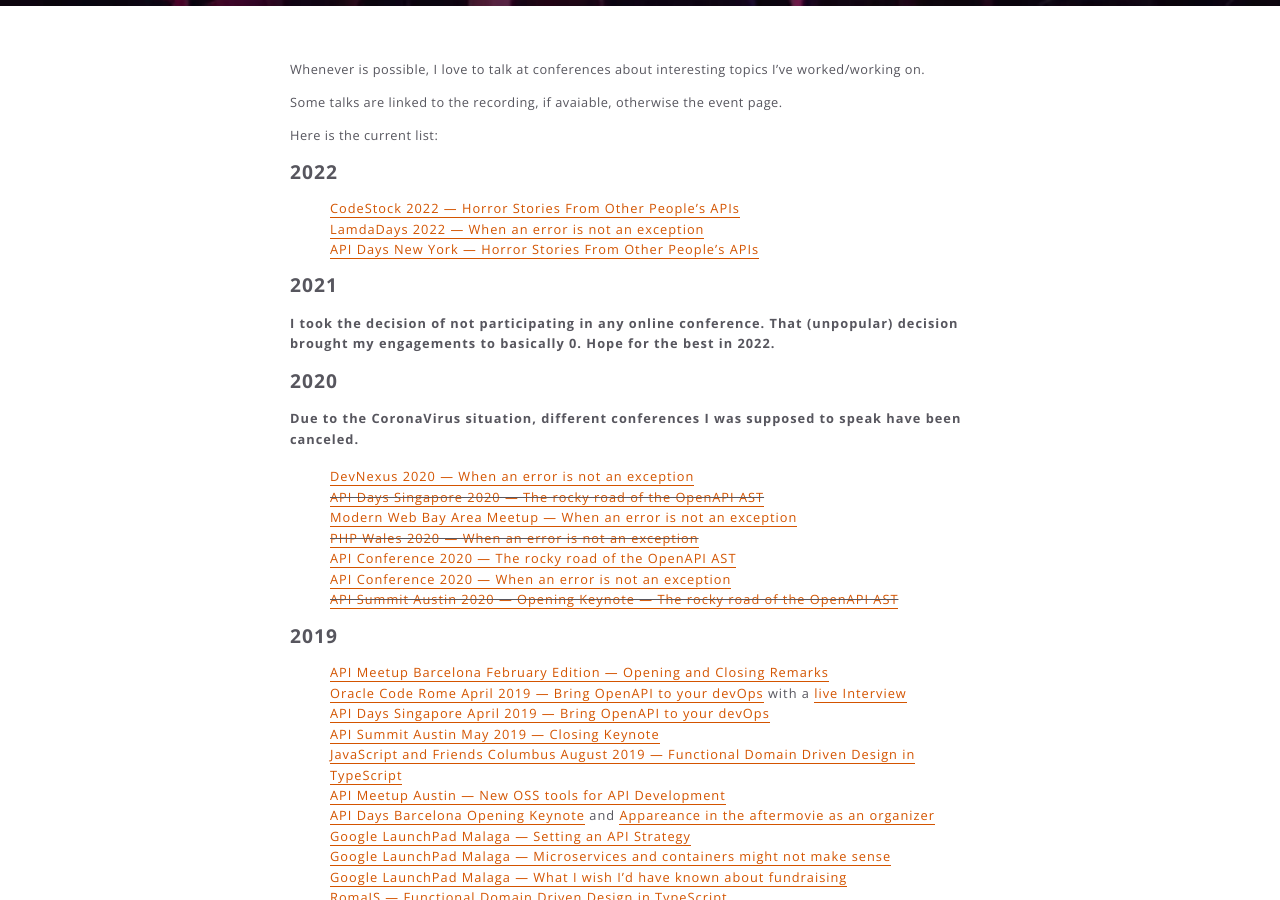
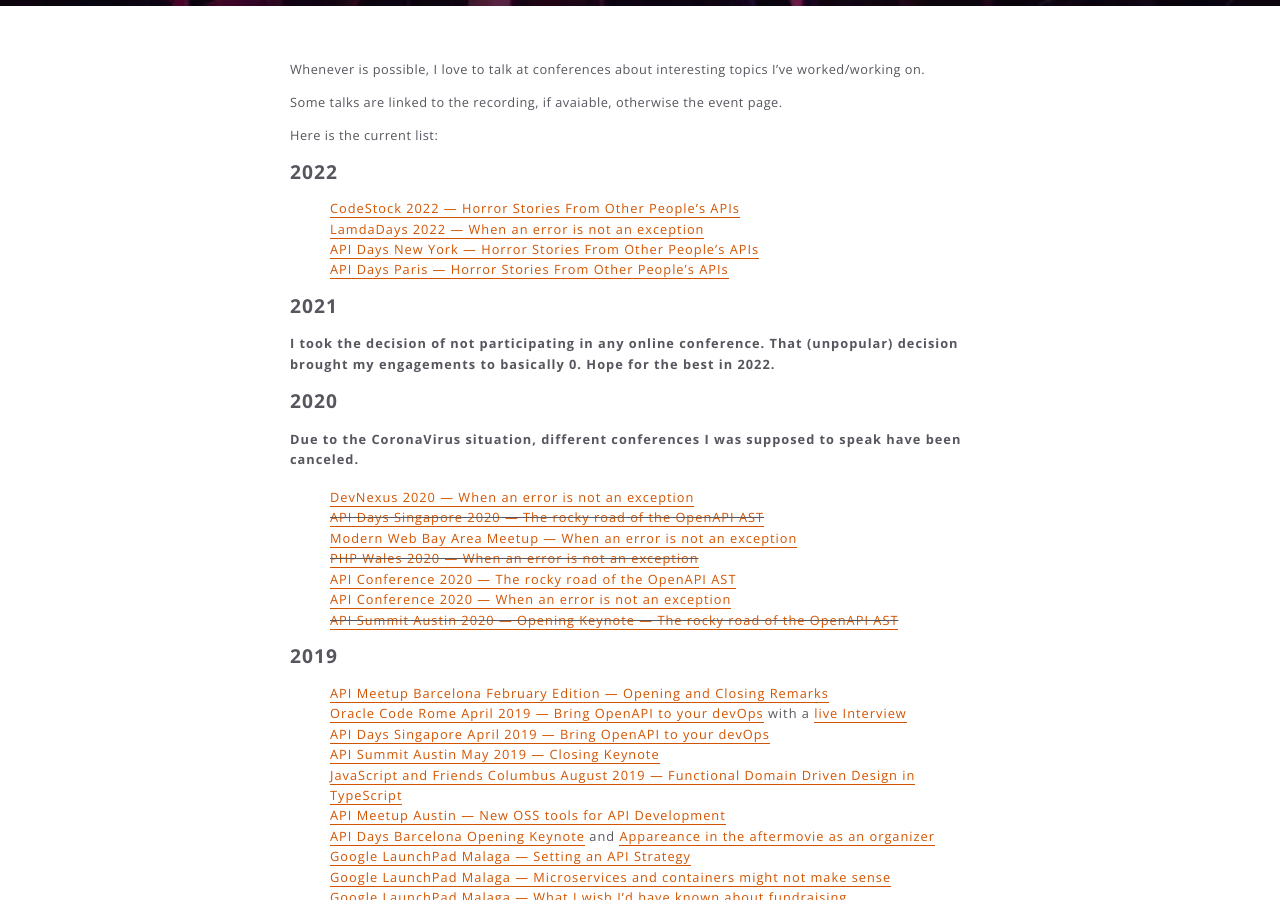
Before and after one commit to XVincentX/vncz, a Jekyll site: the page built from talks.md, in a window 1280 px wide and 900 px high, scrolled down 489 px. Built offline with Jekyll 4.4.1, drawn with Linux system fonts in a browser that asks for light colours.

Commit message:
Update talks.md

```diff
--- a/talks.md
+++ b/talks.md
@@ -14,6 +14,7 @@
 1. [CodeStock 2022 — Horror Stories From Other People's APIs](https://www.codestock.org/schedule)
 2. [LamdaDays 2022 — When an error is not an exception](https://www.lambdadays.org/lambdadays2022/vincenzo-chianese)
 3. [API Days New York — Horror Stories From Other People's APIs]()
+4. [API Days Paris — Horror Stories From Other People's APIs]()
 
 
 
```
